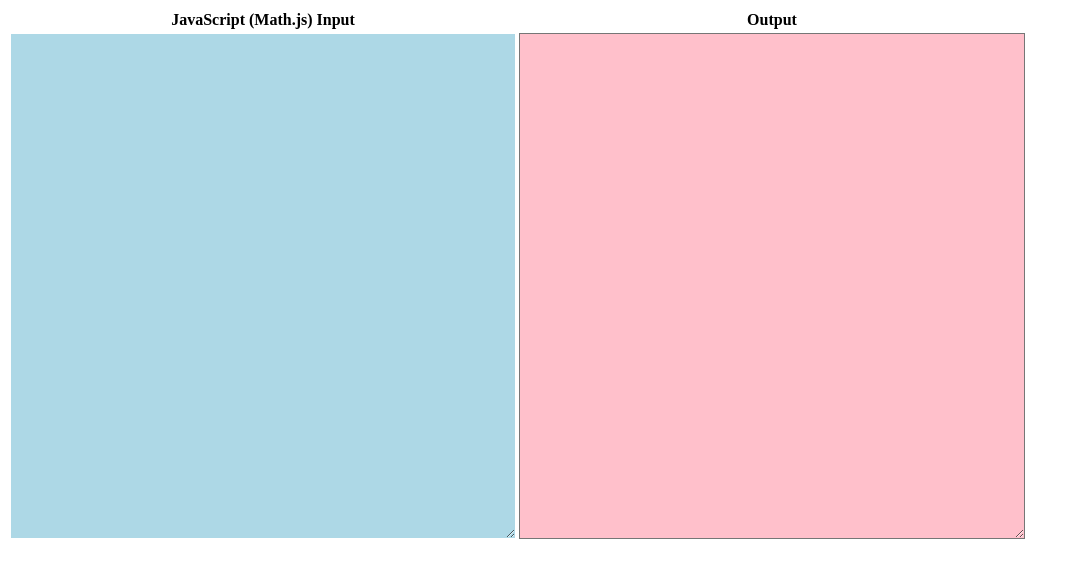
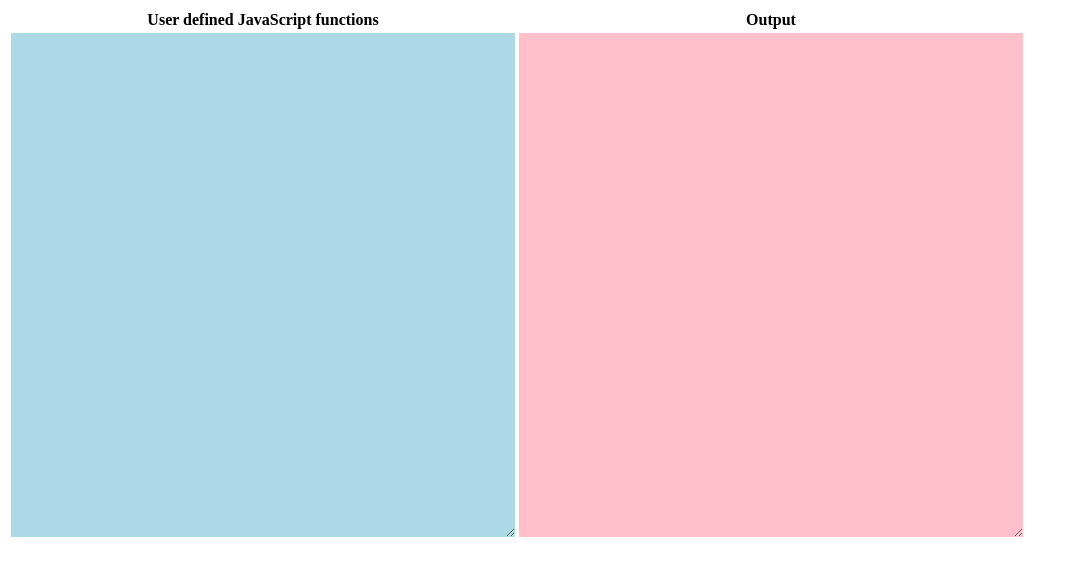
Before and after one commit to cryptomanxxx/JavaScript_without_HTML, a plain HTML site: page index.html in a window 1280 px wide. Shown: the whole page, without its empty margins (0-1077 px from the left). Drawn offline with nearby package versions, Linux system fonts and the light colour scheme.

Commit message:
Update index.html
user defined functions

```diff
--- a/index.html
+++ b/index.html
@@ -1,11 +1,9 @@
 <!DOCTYPE html>
 <html>
 <head>
+  <script type="text/javascript" src="JavaS.js"></script>
   <script src="https://ajax.googleapis.com/ajax/libs/jquery/2.1.1/jquery.min.js"></script>
-  <script src="https://cdnjs.cloudflare.com/ajax/libs/mathjs/6.1.0/math.min.js"></script>
-  <script type="text/javascript" src="JavaS.js"></script>
   <meta charset="utf-8" />
-
   <style>
     #inputbox {
       background-color: lightblue;
@@ -13,33 +11,24 @@
       height: 500px;
       border: none;
     }
-
     #outputbox {
       background-color: pink;
       width: 500px;
       height: 500px;
+      border: none;
     }
-
   </style>
-
 </head>
-
 <body>
-
   <table width="60%">
     <tr>
-      <th>JavaScript (Math.js) Input</th>
+      <th>User defined JavaScript functions</th>
       <th>Output</th>
     </tr>
     <tr>
-
-      <td> <textarea id="inputbox" onkeypress="process(event, this)"></textarea> </td>
-      <td>
-        <textarea id="outputbox"></textarea>
-      </td>
+      <td><textarea id="inputbox" onkeypress="get(event, this)"></textarea> </td>
+      <td><textarea id="outputbox"></textarea> </td>
     </tr>
   </table>
-
 </body>
-
 </html>
```
